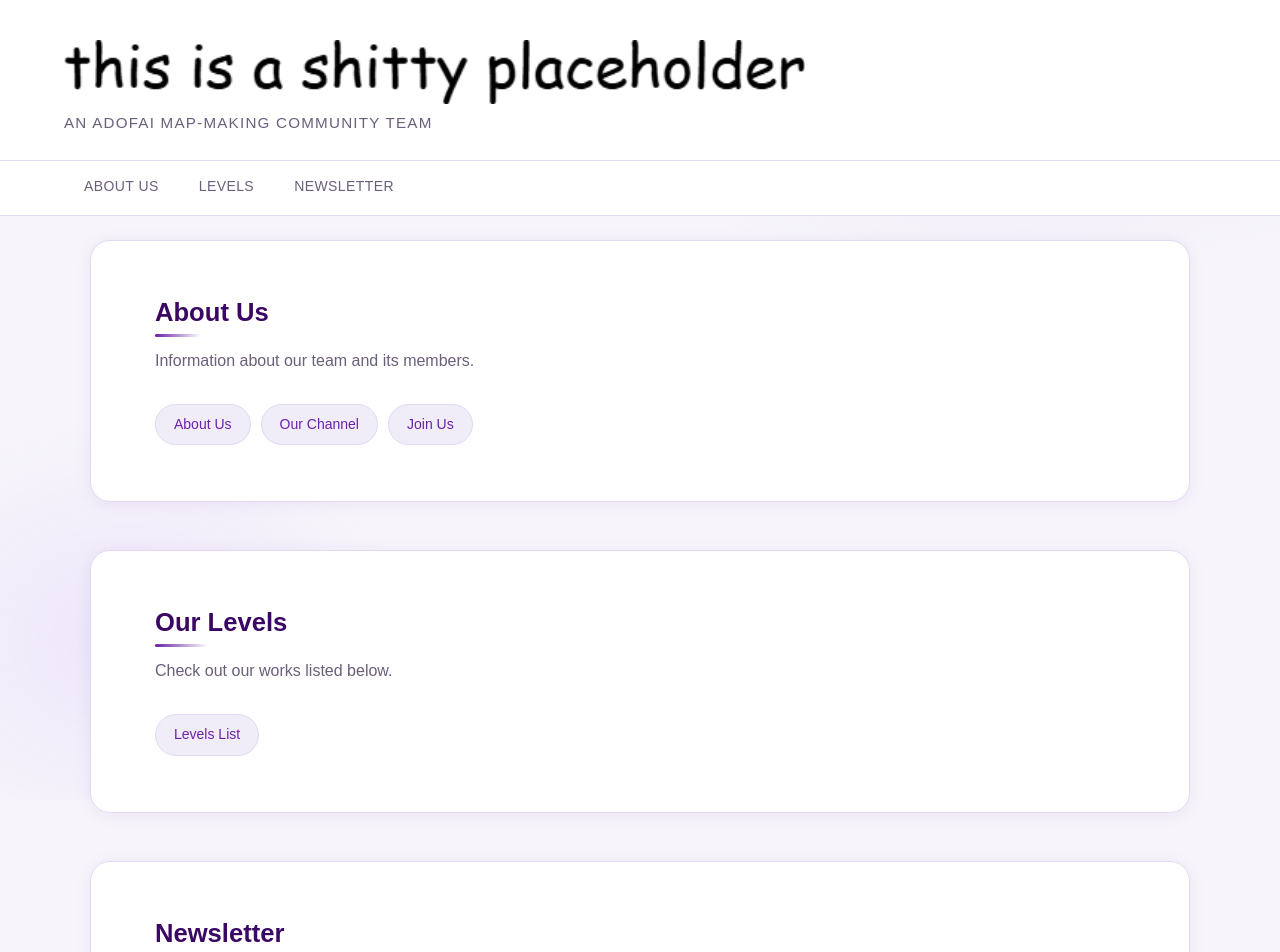
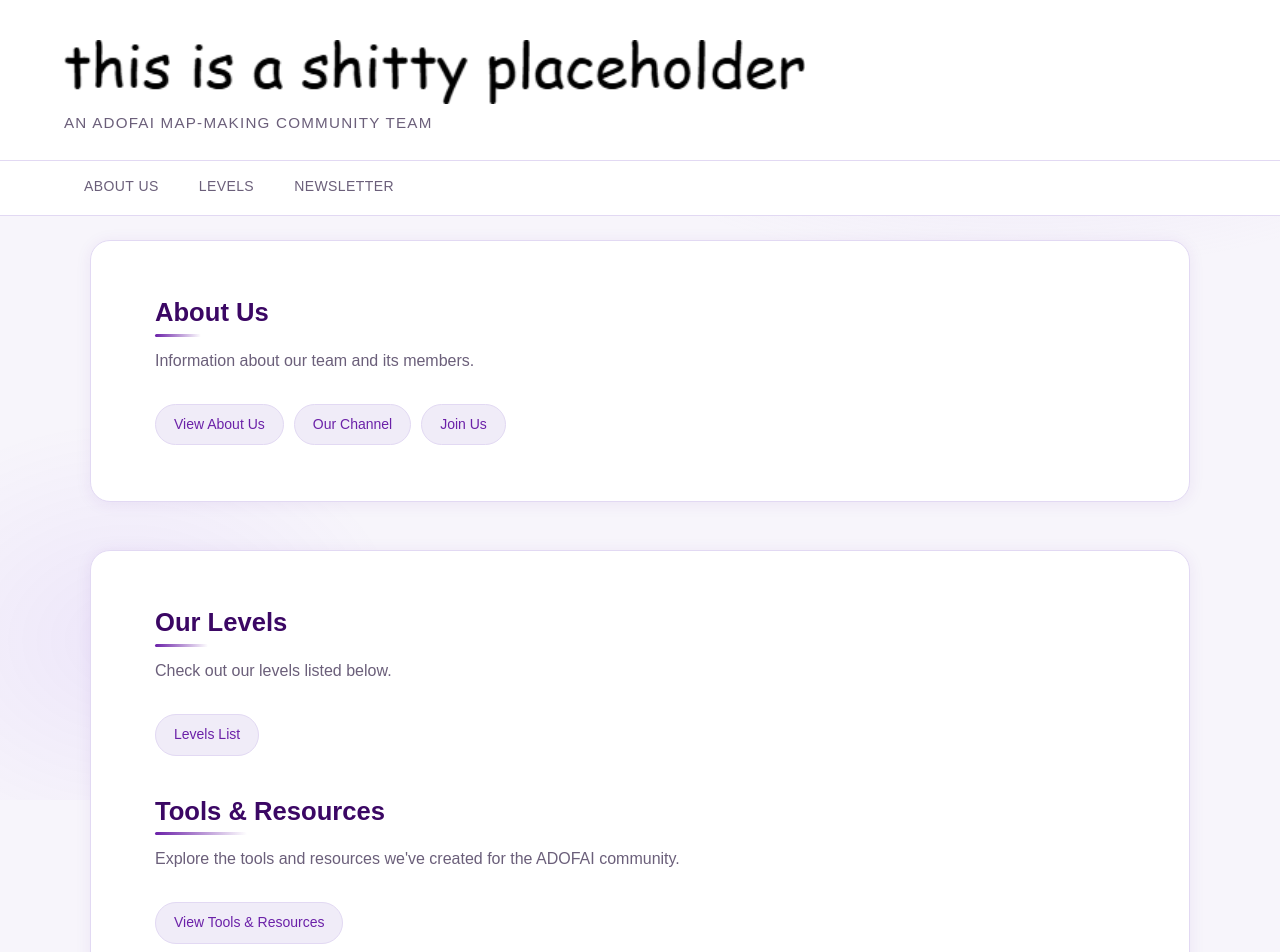
Before and after one commit to nuomibinggao/Team-Polychrome-Website, a SvelteKit app: page / in a window 1280 px wide. Shown: the top 952 px of the page. Built offline with nearby package versions, Linux system fonts and the light colour scheme; a web font is replaced by a local one.

Commit message:
fix h2 and a gap issue in styles

```diff
--- a/src/routes/+page.svelte
+++ b/src/routes/+page.svelte
@@ -17,7 +17,7 @@
     <p>Information about our team and its members.</p>
   </div>
   <div class='links'>
-    <a href='/about'>About Us</a>
+    <a href='/about'>View About Us</a>
     <a href='https://space.bilibili.com/3546710827600010' rel='noopener noreferrer' target='_blank'>Our Channel</a>
     <a href='/#'>Join Us</a>
   </div>
@@ -26,10 +26,17 @@
 <section class='projects'>
   <div class='content'>
     <h2>Our Levels</h2>
-    <p>Check out our works listed below.</p>
+    <p>Check out our levels listed below.</p>
   </div>
   <div class='links'>
     <a href='/#'>Levels List</a>
+  </div>
+  <div class='content'>
+    <h2>Tools & Resources</h2>
+    <p>Explore the tools and resources we've created for the ADOFAI community.</p>
+  </div>
+  <div class='links'>
+    <a href='/#'>View Tools & Resources</a>
   </div>
 </section>
 
--- a/src/routes/about/+page.svelte
+++ b/src/routes/about/+page.svelte
@@ -34,8 +34,11 @@
     <p>Founded in January 8, 2025 by charters <strong>nuomibinggao</strong> and <strong>MLob_302</strong>, Team Polychrome is a community of map-makers for <a href='https://store.steampowered.com/app/977950/A_Dance_of_Fire_and_Ice' rel='noopener noreferrer' target='_blank' class='inline-link'>ADOFAI (A Dance of Fire and Ice)</a>.
       We create and share levels, collaborate on projects, and support each other in our creative endeavors.
     </p>
-    <h2>Members</h2>
   </div>
+</section>
+
+<section class='members'>
+  <h2>Members</h2>
   <div class='members-grid'>
     <div class='member-card'>
       <img src='images/member-avatars/nuomibinggao.png' alt='nuomibinggao' class='member-avatar'>
--- a/static/stylesheet.css
+++ b/static/stylesheet.css
@@ -302,6 +302,10 @@ section .links {
   margin-top: 28px;
 }
 
+section .links + .content {
+  margin-top: 40px;
+}
+
 /* ── Members Grid ───────────────────────────────────────────────────────────── */
 .members-grid {
   display: grid;
```
